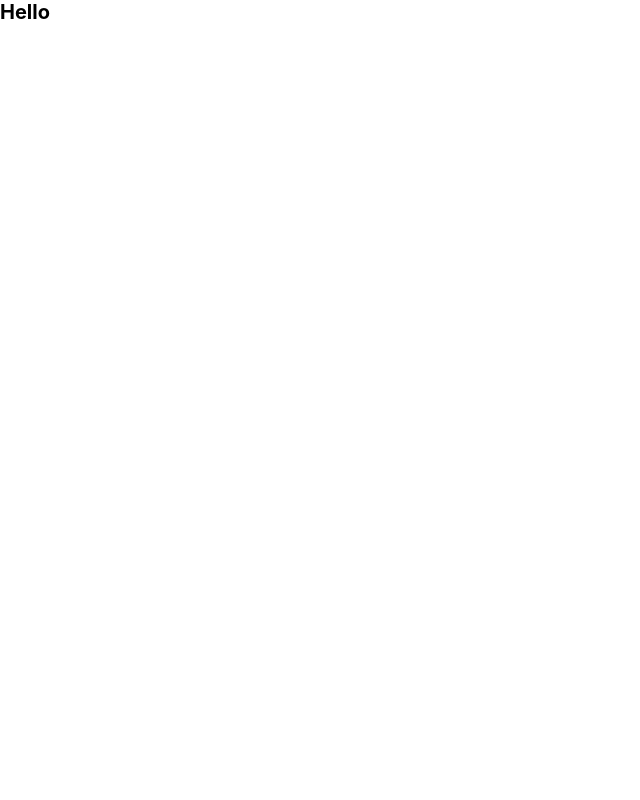
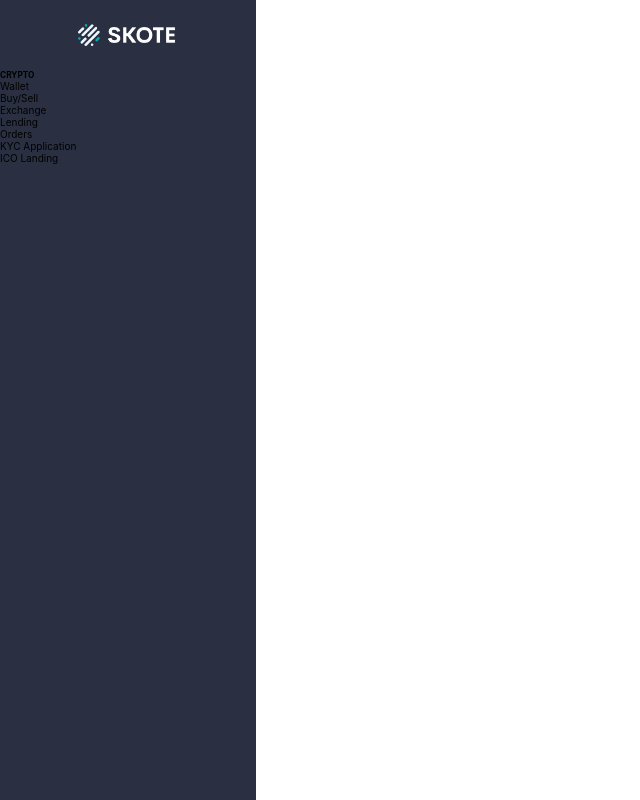
Before and after one commit to Dewaley/skote-dashboard, a React (Create React App) app: page / in a window 1280 px wide. Shown: the whole page, without its empty margins (0-640 px from the left). Built offline with nearby package versions, Linux system fonts and the light colour scheme; the HTML template or start-up script is replaced by a standard one.

Commit message:
structure

```diff
--- a/src/App.css
+++ b/src/App.css
@@ -2,9 +2,30 @@
   box-sizing: border-box;
   font-size: 10px;
   font-family: "Poppins", sans-serif;
+  --dark-mode-items: #2a3042;
 }
 
 * {
   margin: 0;
   padding: 0;
 }
+
+.element {
+  background-color: var(--dark-mode-items);
+}
+
+.sidebar {
+  width: 20vw;
+  height: 100vh;
+}
+
+.sidebar .logo {
+  height: 7rem;
+  display: flex;
+  justify-content: center;
+  align-items: center;
+}
+
+.sidebar .logo img {
+  height: 2.2rem;
+}
--- a/src/components/Sidebar.jsx
+++ b/src/components/Sidebar.jsx
@@ -0,0 +1,27 @@
+import smallLogo from "../assets/logo.svg";
+import bigLogo from "../assets/logoBig.png";
+
+const Sidebar = () => {
+  return (
+    <div className='element sidebar'>
+      <div className='logo'>
+        {/* <img src={smallLogo} alt='Skote logo' /> */}
+        <img src={bigLogo} alt='Skote logo' />
+      </div>
+      <div className="deets">
+        <h5>CRYPTO</h5>
+        <ul>
+          <li>Wallet</li>
+          <li>Buy/Sell</li>
+          <li>Exchange</li>
+          <li>Lending</li>
+          <li>Orders</li>
+          <li>KYC Application</li>
+          <li>ICO Landing</li>
+        </ul>
+      </div>
+    </div>
+  );
+};
+
+export default Sidebar;
--- /dev/null
+++ b/src/components/routes.jsx
@@ -0,0 +1,6 @@
+const routes = [
+    {
+        path: "/",
+
+    }
+]
--- a/src/layout/AuthLayout.jsx
+++ b/src/layout/AuthLayout.jsx
@@ -1,9 +1,12 @@
-import React from 'react'
+import React from "react";
+import Sidebar from "../components/Sidebar";
 
 const AuthLayout = () => {
   return (
-    <div><h1>Hello</h1></div>
-  )
-}
+    <div>
+      <Sidebar />
+    </div>
+  );
+};
 
-export default AuthLayout
+export default AuthLayout;
```
Also changed, not shown: src/pages/Wallet.jsx (added, +9 -0 lines), src/assets/logo.svg (added), src/assets/logoBig.png (added).
